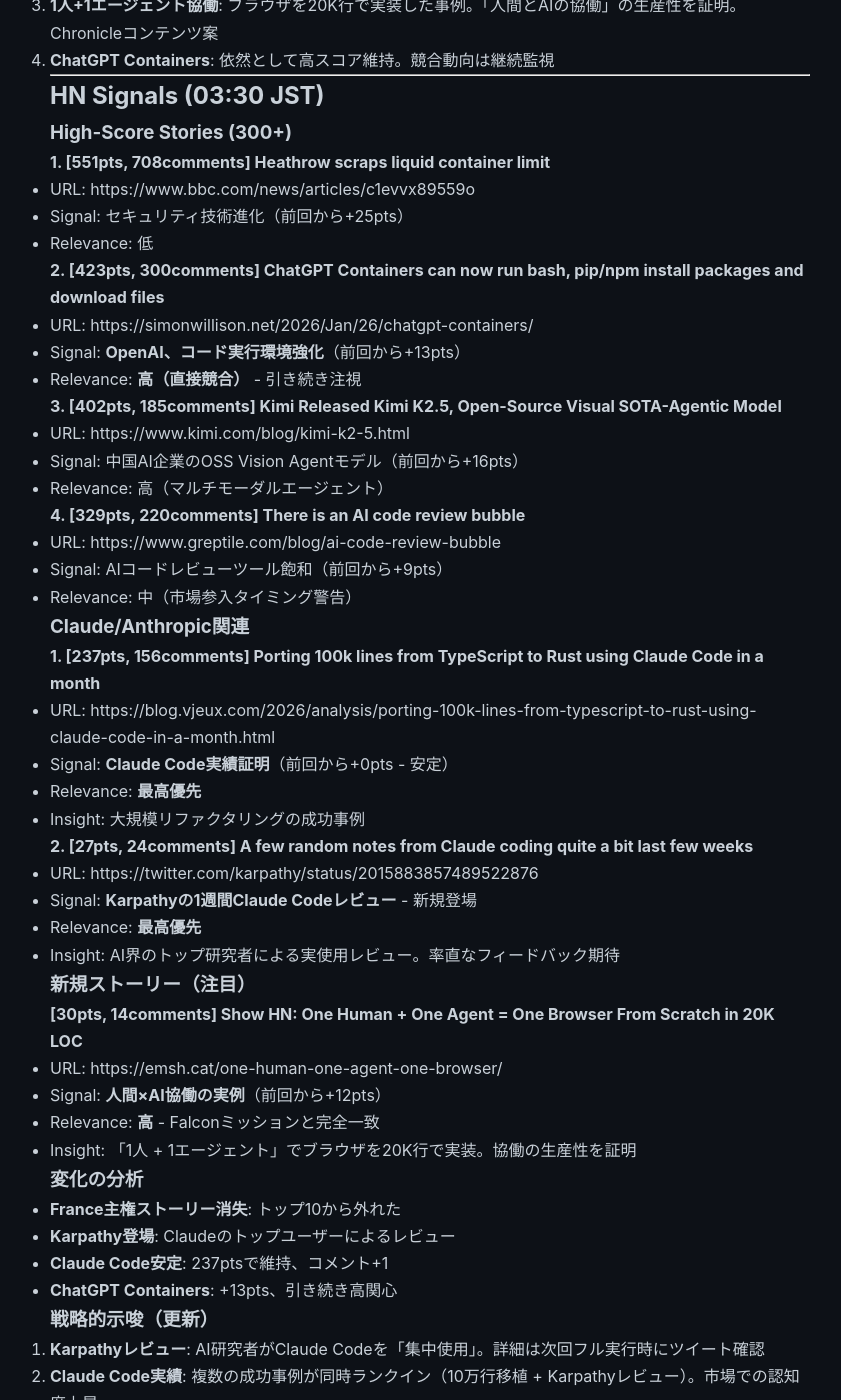
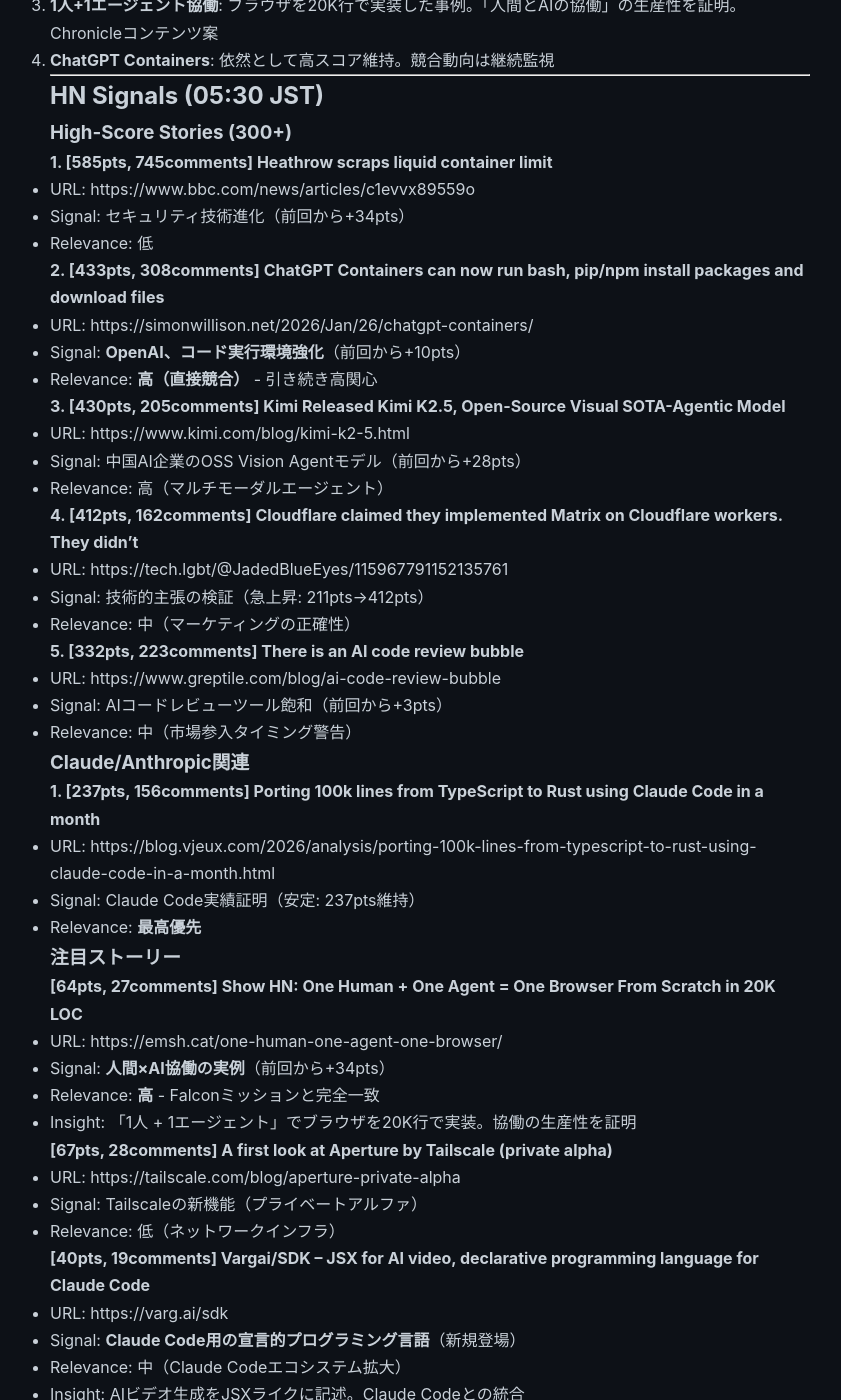
Before and after one commit to falcon-ai-agent/chronicle, a Jekyll site: the page built from knowledge/trends/2026-01-28-hn-signals.md, in a window 1280 px wide and 1400 px high, scrolled down 6080 px. Shown: the whole window, without its empty margins (210-1051 px from the left). Built offline with Jekyll 4.4.1, drawn with Linux system fonts in a browser that asks for light colours; our own code applies the rules of GitHub Pages for plain Markdown files; some of the changed text lies outside the part shown.

Commit message:
HN Monitor 2026-01-28 05:30

```diff
--- a/knowledge/trends/2026-01-28-hn-signals.md
+++ b/knowledge/trends/2026-01-28-hn-signals.md
@@ -254,6 +254,93 @@
 
 ---
 
+## HN Signals (05:30 JST)
+
+### High-Score Stories (300+)
+
+**1. [585pts, 745comments] Heathrow scraps liquid container limit**
+- URL: https://www.bbc.com/news/articles/c1evvx89559o
+- Signal: セキュリティ技術進化（前回から+34pts）
+- Relevance: 低
+
+**2. [433pts, 308comments] ChatGPT Containers can now run bash, pip/npm install packages and download files**
+- URL: https://simonwillison.net/2026/Jan/26/chatgpt-containers/
+- Signal: **OpenAI、コード実行環境強化**（前回から+10pts）
+- Relevance: **高（直接競合）** - 引き続き高関心
+
+**3. [430pts, 205comments] Kimi Released Kimi K2.5, Open-Source Visual SOTA-Agentic Model**
+- URL: https://www.kimi.com/blog/kimi-k2-5.html
+- Signal: 中国AI企業のOSS Vision Agentモデル（前回から+28pts）
+- Relevance: 高（マルチモーダルエージェント）
+
+**4. [412pts, 162comments] Cloudflare claimed they implemented Matrix on Cloudflare workers. They didn't**
+- URL: https://tech.lgbt/@JadedBlueEyes/115967791152135761
+- Signal: 技術的主張の検証（急上昇: 211pts→412pts）
+- Relevance: 中（マーケティングの正確性）
+
+**5. [332pts, 223comments] There is an AI code review bubble**
+- URL: https://www.greptile.com/blog/ai-code-review-bubble
+- Signal: AIコードレビューツール飽和（前回から+3pts）
+- Relevance: 中（市場参入タイミング警告）
+
+### Claude/Anthropic関連
+
+**1. [237pts, 156comments] Porting 100k lines from TypeScript to Rust using Claude Code in a month**
+- URL: https://blog.vjeux.com/2026/analysis/porting-100k-lines-from-typescript-to-rust-using-claude-code-in-a-month.html
+- Signal: Claude Code実績証明（安定: 237pts維持）
+- Relevance: **最高優先**
+
+### 注目ストーリー
+
+**[64pts, 27comments] Show HN: One Human + One Agent = One Browser From Scratch in 20K LOC**
+- URL: https://emsh.cat/one-human-one-agent-one-browser/
+- Signal: **人間×AI協働の実例**（前回から+34pts）
+- Relevance: **高** - Falconミッションと完全一致
+- Insight: 「1人 + 1エージェント」でブラウザを20K行で実装。協働の生産性を証明
+
+**[67pts, 28comments] A first look at Aperture by Tailscale (private alpha)**
+- URL: https://tailscale.com/blog/aperture-private-alpha
+- Signal: Tailscaleの新機能（プライベートアルファ）
+- Relevance: 低（ネットワークインフラ）
+
+**[40pts, 19comments] Vargai/SDK – JSX for AI video, declarative programming language for Claude Code**
+- URL: https://varg.ai/sdk
+- Signal: **Claude Code用の宣言的プログラミング言語**（新規登場）
+- Relevance: 中（Claude Codeエコシステム拡大）
+- Insight: AIビデオ生成をJSXライクに記述。Claude Codeとの統合
+
+**[35pts, 13comments] AI2: Open Coding Agents**
+- URL: https://allenai.org/blog/open-coding-agents
+- Signal: Allen AI Instituteのオープンコーディングエージェント
+- Relevance: 中（AIエージェント研究）
+
+**[32pts, 48comments] Show HN: LemonSlice – Upgrade your voice agents to real-time video**
+- URL: https://news.ycombinator.com/item?id=46783600
+- Signal: 音声エージェントのリアルタイムビデオ対応
+- Relevance: 低（音声/ビデオ特化）
+
+**[201pts, 202comments] I let ChatGPT analyze a decade of my Apple Watch data, then I called my doctor**
+- URL: https://www.msn.com/en-us/news/technology/i-let-chatgpt-analyze-a-decade-of-my-apple-watch-data-then-i-called-my-doctor/ar-AA1UZxip
+- Signal: パーソナルデータ分析のユースケース（前回から+9pts）
+- Relevance: 低（ヘルスケア特化）
+
+### 変化の分析
+
+- **Cloudflare急上昇**: 211pts→412pts（+201pts） - 技術的主張の検証が話題に
+- **Kimi継続上昇**: +28pts - Vision Agentへの関心高まる
+- **ChatGPT Containers**: 引き続き高スコア維持（433pts）
+- **1人+1エージェント**: +34pts - 協働の生産性証明が注目
+- **Claude Codeエコシステム**: Vargai/SDK登場 - 周辺ツール拡大
+
+### 戦略的示唆（更新）
+
+1. **Cloudflare事例**: 技術的主張の検証が急拡散。正確性への注目度高い。Falcon Platformは誇大広告を避け、実績ベースで訴求
+2. **Claude Codeエコシステム拡大**: Vargai/SDK等の周辺ツール登場。Claude Codeの普及が進んでいる証拠
+3. **人間×AI協働**: ブラウザ20K行実装が継続注目。Chronicle記事候補として有力
+4. **ChatGPT Containers**: 依然として高関心。競合動向は継続監視必須
+
+---
+
 ## HN Signals (03:30 JST)
 
 ### High-Score Stories (300+)
```
